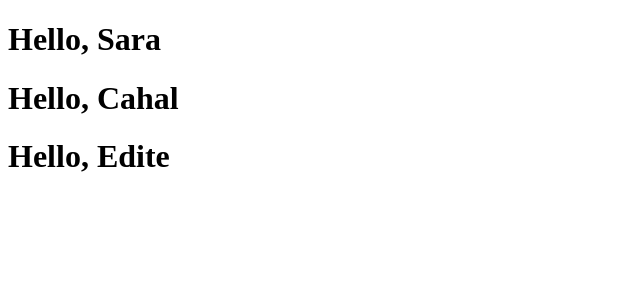
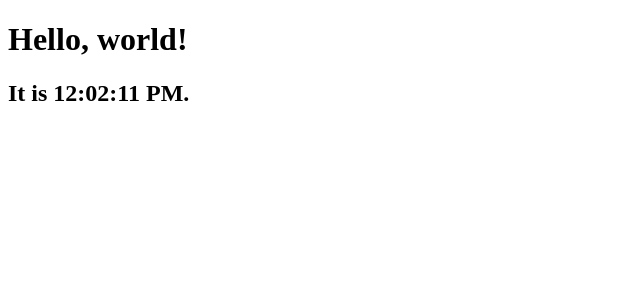
Before and after one commit to es5es5/roguelite-demo-client, a React (Create React App) app: page / in a window 1280 px wide. Shown: the top 300 px of the page, without its empty margins (0-640 px from the left). Built offline with nearby package versions, Linux system fonts and the light colour scheme.

Commit message:
tsx -> jsx

```diff
--- a/src/index.tsx
+++ b/src/index.jsx
@@ -15,7 +15,23 @@ function App() {
   );
 }
 
+class Clock extends React.Component {
+  constructor(props) {
+    super(props);
+    this.state = {date: new Date()};
+  }
+
+  render() {
+    return (
+      <div>
+        <h1>Hello, world!</h1>
+        <h2>It is {this.state.date.toLocaleTimeString()}.</h2>
+      </div>
+    );
+  }
+}
+
 ReactDOM.render(
-  <App></App>,
+  <Clock />,
   document.getElementById('root')
 );
```
Also changed, not shown: 1 other file (tests, documents, lock files or other folders).
